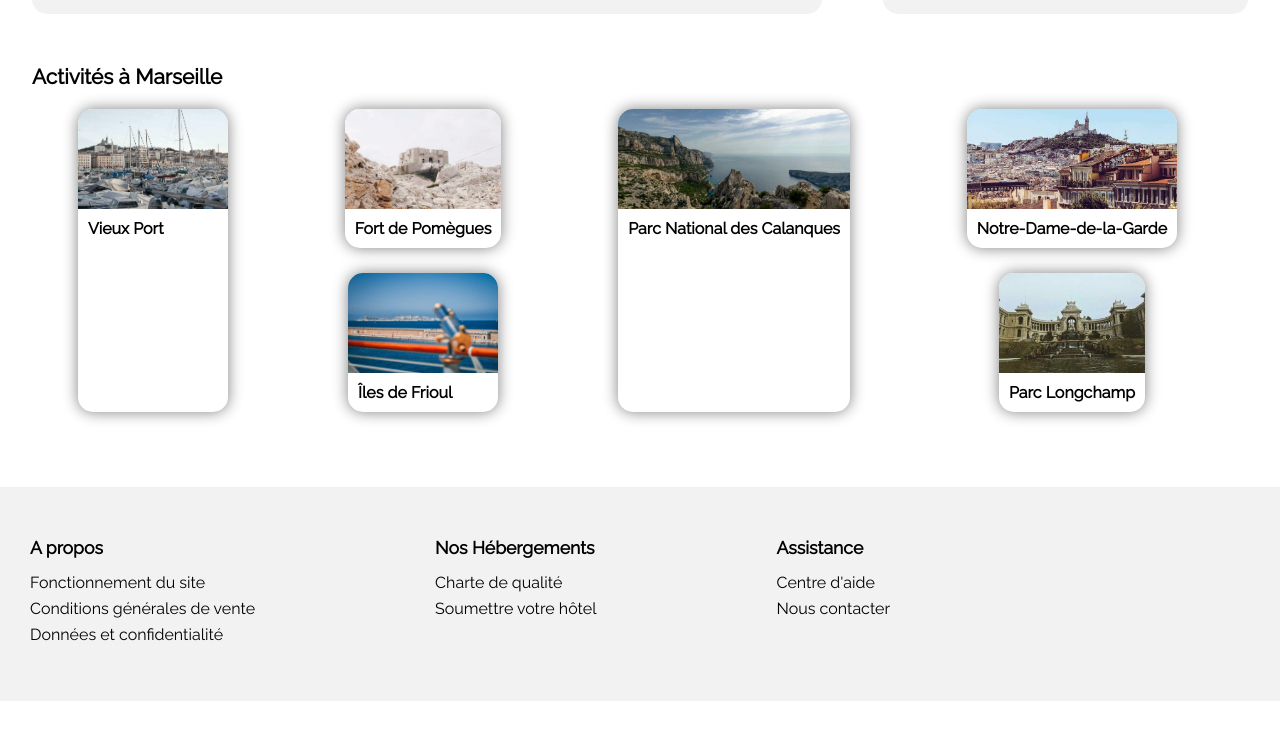
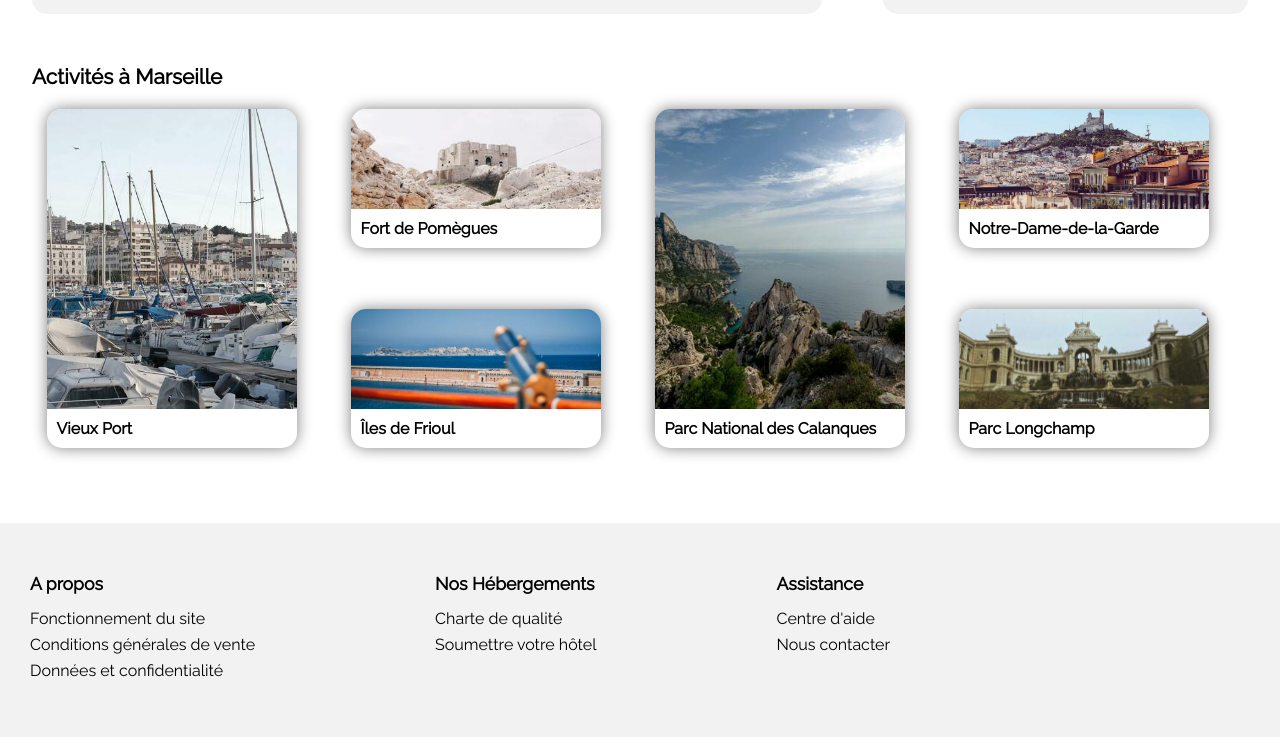
Before and after one commit to Ffedronic/FelixFedronic_2_16022021, a plain HTML site: page html/index.html in a window 1280 px wide. Shown: the part 1069-1806 px from the top of the page. Before the commit the page ends 1770 px from the top, so only its background shows below. Drawn offline with Linux system fonts and the light colour scheme.

Commit message:
partie activité terminée

```diff
--- a/css/style.css
+++ b/css/style.css
@@ -383,7 +383,7 @@
     background-color: white;
     box-shadow: 0px 0px 15px grey;
     border-radius: 15px;
-    width: 30%;
+    width: 200px;
     margin-bottom: 50px;
 }
 
@@ -472,33 +472,63 @@
     align-items: center;
 }
 
-.activity__card {
+.activity__vertical__card {
     background-color: white;
     box-shadow: 0px 0px 15px grey;
     border-radius: 15px;
-    width: auto ;
+    width: 250px ;
     margin: 0px 25px 25px 0px ;
 }
 
-.activity__card a {
+.activity__vertical__card a {
     display: flex;
     flex-direction: column;
     text-decoration: none ;
 }
 
-.activity__card__image {
+.activity__vertical__card__image {
+    overflow: hidden;
+    height : 300px ;
+    width : 100% ;
+    border-radius: 15px 15px 0px 0px ;
+}
+
+.activity__vertical__card__image img {
+    width: 100%;
+    height: 100%;
+    object-fit: cover ;
+    object-position: 50% 50%;
+}
+
+.activity__horizontal__card {
+    background-color: white;
+    box-shadow: 0px 0px 15px grey;
+    border-radius: 15px;
+    width: 250px ;
+    margin: 0px 25px 25px 0px ;
+}
+
+.activity__horizontal__card a {
+    display: flex;
+    flex-direction: column;
+    text-decoration: none ;
+}
+
+.activity__horizontal__card__image {
     overflow: hidden;
     height : 100px ;
     width : 100% ;
     border-radius: 15px 15px 0px 0px ;
 }
 
-.activity__card__image img {
+.activity__horizontal__card__image img {
     width: 100%;
     height: 100px;
     object-fit: cover ;
     object-position: 50% 50%;
 }
+
+
 .activity__card__title {
     font-size: 1em;
     font-weight: bold;
--- a/html/index.html
+++ b/html/index.html
@@ -306,9 +306,9 @@
             <h2 class="activity__block__title border green">Activités à Marseille</h2>
             <div class="activity__card__group border green">
                 <!--activity card-->
-                <article class="activity__card border blue">
+                <article class="activity__vertical__card border blue">
                     <a href="">
-                        <div class="activity__card__image border orange">
+                        <div class="activity__vertical__card__image border orange">
                             <img src="/images/activites/4_small/reno-laithienne-QUgJhdY5Fyk-unsplash.jpg" alt="Vieux Port">
                         </div>
                         <header class="border orange">
@@ -318,9 +318,9 @@
                 </article>
                 <div class="activity__horizontal__card__group">
                     <!--activity card-->
-                    <article class="activity__card border blue">
+                    <article class="activity__horizontal__card border blue">
                         <a href="">
-                            <div class="activity__card__image border orange">
+                            <div class="activity__horizontal__card__image border orange">
                                 <img src="/images/activites/4_small/paul-hermann-QFTrLdQIRhI-unsplash.jpg" alt="Fort de Pomègues">
                             </div>
                             <header class=" border orange">
@@ -329,9 +329,9 @@
                         </a>
                     </article>
                     <!--activity card-->
-                    <article class="activity__card border blue">
+                    <article class="activity__horizontal__card border blue">
                         <a href="">
-                            <div class="activity__card__image border orange">
+                            <div class="activity__horizontal__card__image border orange">
                                 <img src="/images/activites/4_small/kevin-hikari-rV_Qd1l-VXg-unsplash.jpg" alt="Iles de Frioul">
                             </div>
                             <header class="border orange">
@@ -341,9 +341,9 @@
                     </article>
                 </div>
                 <!--activity card-->
-                <article class="activity__card border blue">
+                <article class="activity__vertical__card border blue">
                     <a href="">
-                        <div class="activity__card__image border orange">
+                        <div class="activity__vertical__card__image border orange">
                             <img src="/images/activites/4_small/kilyan-sockalingum-NR8-cBCN3aI-unsplash.jpg" alt="Parc National des Calanques">
                         </div>
                         <header class="border orange">
@@ -353,9 +353,9 @@
                 </article>
                 <div class="activity__horizontal__card__group">
                     <!--activity card-->
-                    <article class="activity__card border blue">
+                    <article class="activity__horizontal__card border blue">
                         <a href="">
-                            <div class="activity__card__image vertical border orange">
+                            <div class="activity__horizontal__card__image vertical border orange">
                                 <img src="/images/activites/4_small/florian-wehde-xW9e8gdotxI-unsplash.jpg" alt="Notre-Dame-de-la-Garde">
                             </div>
                             <header class="border orange">
@@ -364,9 +364,9 @@
                         </a>
                     </article>
                     <!--activity card-->
-                    <article class="activity__card border blue">
+                    <article class="activity__horizontal__card border blue">
                         <a href="">
-                            <div class="activity__card__image border orange">
+                            <div class="activity__horizontal__card__image border orange">
                                 <img src="/images/activites/4_small/lena-paulin-wH2-EJoDcV0-unsplash.jpg" alt="Parc Longchamp">
                             </div>
                             <header class="border orange">
```
